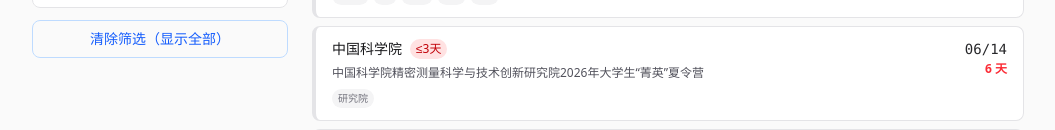
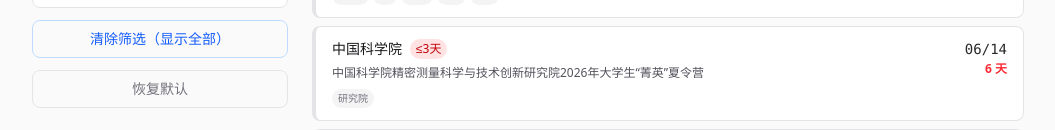
Before and after one commit to recynie/CSCamp, a Svelte app: page / in a window 1280 px wide. Shown: the part 493-623 px from the top of the page, without its empty margins (112-1167 px from the left). Built offline with nearby package versions, Linux system fonts and the light colour scheme.

Commit message:
feat: add 恢复默认 button that resets to defaults.json

```diff
--- a/src/App.svelte
+++ b/src/App.svelte
@@ -1,5 +1,5 @@
 <script lang="ts">
-  import { filterState, filteredCamps, updatedAt, allCamps, allCategories, allTags, allDepartmentGroups } from './lib/store';
+  import { filterState, filteredCamps, updatedAt, allCamps, allCategories, allTags, allDepartmentGroups, defaults } from './lib/store';
   import { getSchools } from './lib/utils';
   import type { Urgency } from './lib/types';
   import Header from './components/Header.svelte';
@@ -66,6 +66,19 @@
     }));
   }
 
+  function resetDefaults() {
+    filterState.set({
+      query: '',
+      urgency: new Set(),
+      categories: new Set(defaults.categories),
+      tags: new Set(defaults.tags),
+      schools: new Set(defaults.schools),
+      departmentGroups: new Set(defaults.departmentGroups),
+      showExpired: defaults.showExpired,
+      showUnknown: defaults.showUnknown,
+    });
+  }
+
   const updatedDate = new Date(updatedAt).toLocaleString('zh-CN', {
     timeZone: 'Asia/Shanghai',
     month: '2-digit', day: '2-digit',
@@ -91,6 +104,7 @@
         onToggleDepartmentGroup={toggleDepartmentGroup}
         onToggleSchool={toggleSchool}
         onClearFilters={clearFilters}
+        onResetDefaults={resetDefaults}
         onQueryChange={(q) => filterState.update(f => ({ ...f, query: q }))}
         onToggleExpired={() => filterState.update(f => ({ ...f, showExpired: !f.showExpired }))}
         onToggleUnknown={() => filterState.update(f => ({ ...f, showUnknown: !f.showUnknown }))}
--- a/src/components/FilterPanel.svelte
+++ b/src/components/FilterPanel.svelte
@@ -16,6 +16,7 @@
     onToggleDepartmentGroup,
     onToggleSchool,
     onClearFilters,
+    onResetDefaults,
     onQueryChange,
     onToggleExpired,
     onToggleUnknown,
@@ -32,6 +33,7 @@
     onToggleDepartmentGroup: (g: string) => void;
     onToggleSchool: (s: string) => void;
     onClearFilters: () => void;
+    onResetDefaults: () => void;
     onQueryChange: (q: string) => void;
     onToggleExpired: () => void;
     onToggleUnknown: () => void;
@@ -227,4 +229,11 @@
       清除筛选（显示全部）
     </button>
   {/if}
+
+  <button
+    onclick={onResetDefaults}
+    class="w-full py-2 text-sm text-zinc-500 dark:text-zinc-400 hover:bg-zinc-50 dark:hover:bg-zinc-800 rounded-lg border border-zinc-200 dark:border-zinc-700 transition-colors"
+  >
+    恢复默认
+  </button>
 </div>
--- a/src/lib/store.ts
+++ b/src/lib/store.ts
@@ -39,7 +39,7 @@
   allCamps.some(c => c.department_group === g)
 );
 
-const defaults = defaultsRaw as {
+export const defaults = defaultsRaw as {
   categories: string[];
   schools: string[];
   tags: string[];
```
